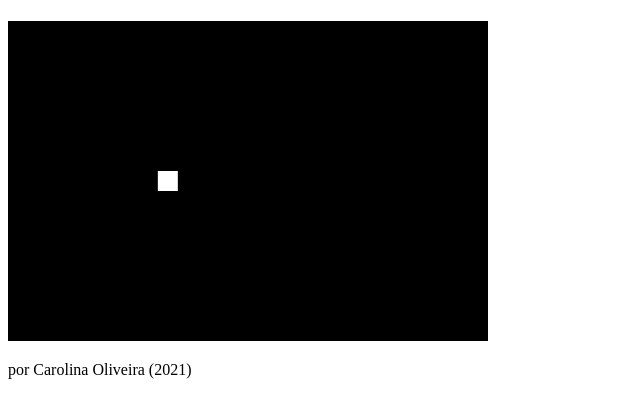
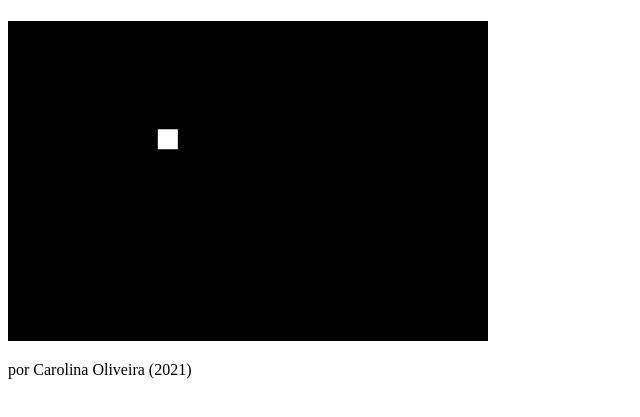
Before and after one commit to ufjf-dcc104/dcc138-2020-3ere-atv1-Caroliveira, a plain HTML site: page index.html in a window 1280 px wide. Shown: the part 59-476 px from the top of the page, without its empty margins (0-640 px from the left). Drawn offline with Linux system fonts and the light colour scheme.

Commit message:
add a second state

```diff
--- a/index.html
+++ b/index.html
@@ -15,6 +15,7 @@
       canvas.width = 480;
       canvas.height = 320;
       let x = 100;
+      let y = 100;
       let t0;
       let dt;
       requestAnimationFrame(draw);
@@ -28,10 +29,11 @@
 
         // Update state
         x+= 10*dt; // 10 px/s
+        y = 100 + 500*Math.cos(t/200)*dt;
 
         // Draw elements
         ctx.fillStyle = "white";
-        ctx.fillRect(x, 150, 20, 20);
+        ctx.fillRect(x, y, 20, 20);
 
         requestAnimationFrame(draw);
         t0 = t;
```
